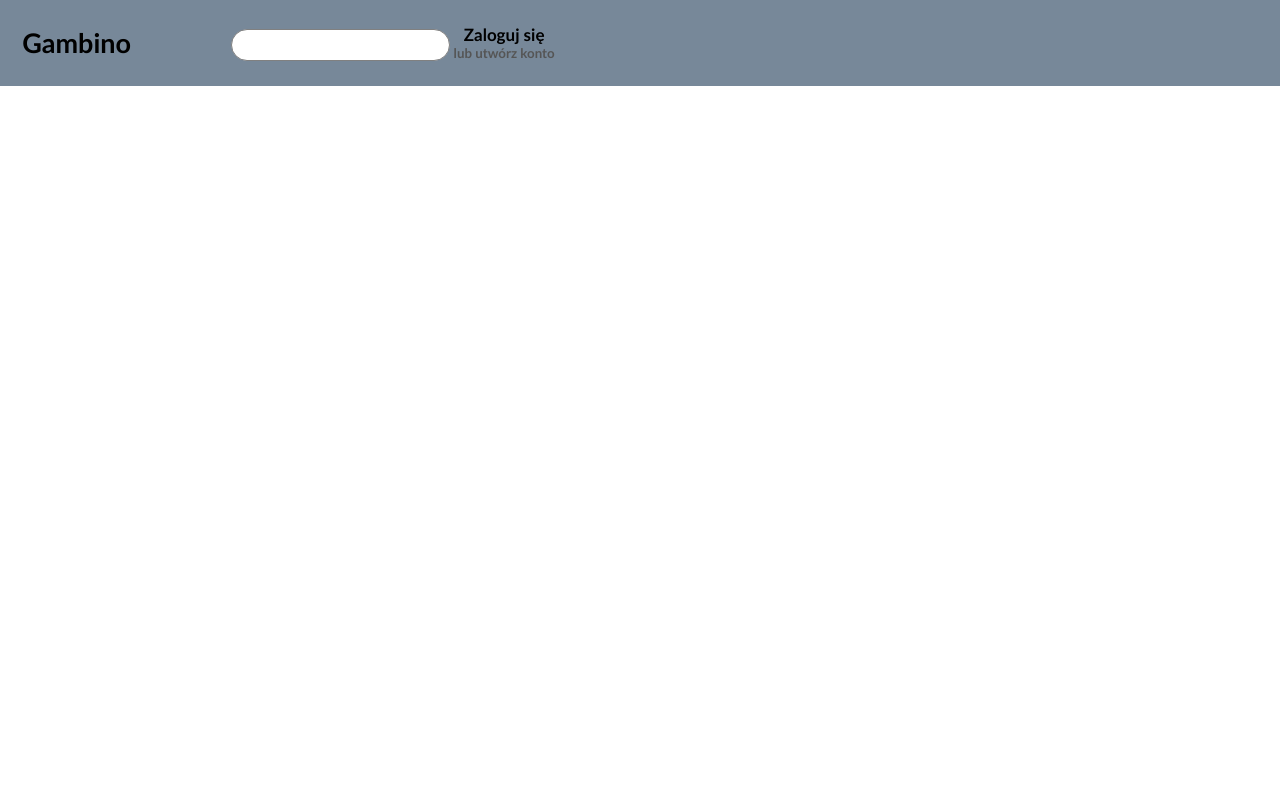
After one commit to werplucinska/andreblack.github.io, a PHP site: page /index.html in a window 1280 px wide. The commit adds this page. Run offline with PHP 8.4, Linux system fonts and the light colour scheme; lists and menus that the app fills with data are empty.

Commit message:
Add files via upload
nav gut

```diff
--- a/css/styles.css
+++ b/css/styles.css
@@ -5,17 +5,44 @@ body{
 
 nav{
     float: left;
-    height: 100%;
+    width: 99%;
     background-color: lightslategray;
     padding: 0.5%;
 }
 
-.nav-link-a{
-    color: whitesmoke;
+input[type="search"]{
+    border-radius: 1rem;
+    font-size: 16px;
+    height: 2rem;
+    padding: 0.3rem;
+    margin-top: 1.2rem;
+    margin-left: 6rem;
+    border: 1.5px solid gray;
+}
+
+#nav-right{
+    margin-left: 1rem;
+}
+
+.nav-link-header{
+    color: black;
     text-decoration: none;
     transition: 0.3s;
+    font-size: 27px;
+    margin-left: 0.8rem;
 }
 
-.nav-link-a:hover{
-    color: paleturquoise;
+.nav-link-header:hover{
+    color: white;
 }
+
+.nav-link-login{
+    color: black;
+    text-decoration: none;
+    font-size: 17px;
+}
+
+.nav-link-login-small{
+    color: #555;
+    text-decoration: none;
+}
--- /dev/null
+++ b/index.html
@@ -0,0 +1,23 @@
+<html lang="pl">
+    <head>
+        <title>Gambino infspec</title>
+        <link rel="stylesheet" href="/gambino/css/styles.css">
+        <meta name="viewport" content="width=device-width, initial-scale=1">
+        <meta charset="UTF-8">
+    </head>
+    <body>
+        <nav>
+            <table>
+                <tr>
+                    <th><a href="#" class="nav-link-header">Gambino</a></th>
+                    <th>
+                        <form>
+                            <input type="search">
+                        </form>
+                    </th>
+                    <th id="nav-right"><a href="#" class="nav-link-login">Zaloguj się</a><br><small><a href="#" class="nav-link-login-small">lub utwórz konto</a></small></a></th>
+                </tr>
+            </table>
+        </nav>
+    </body>
+</html>
```
